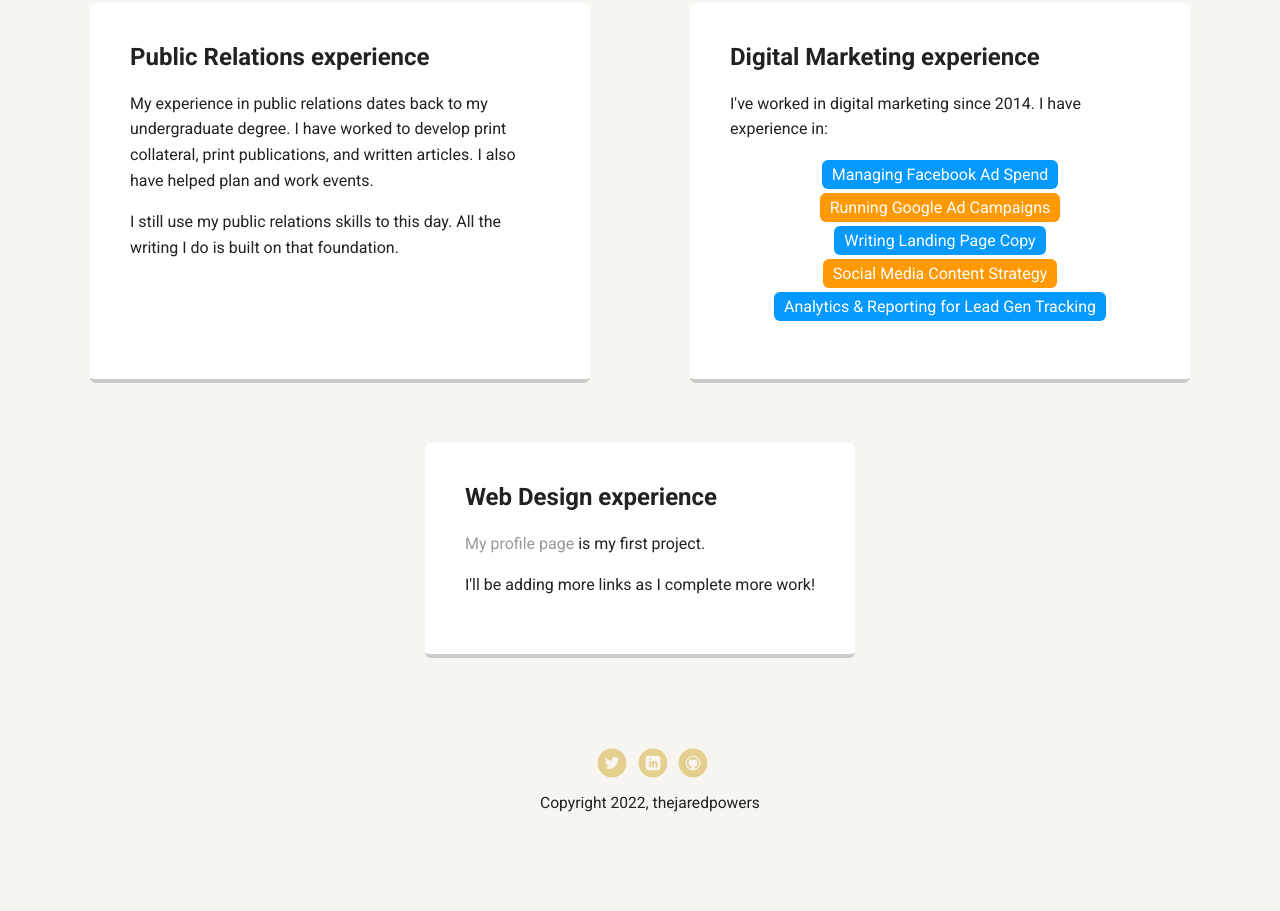
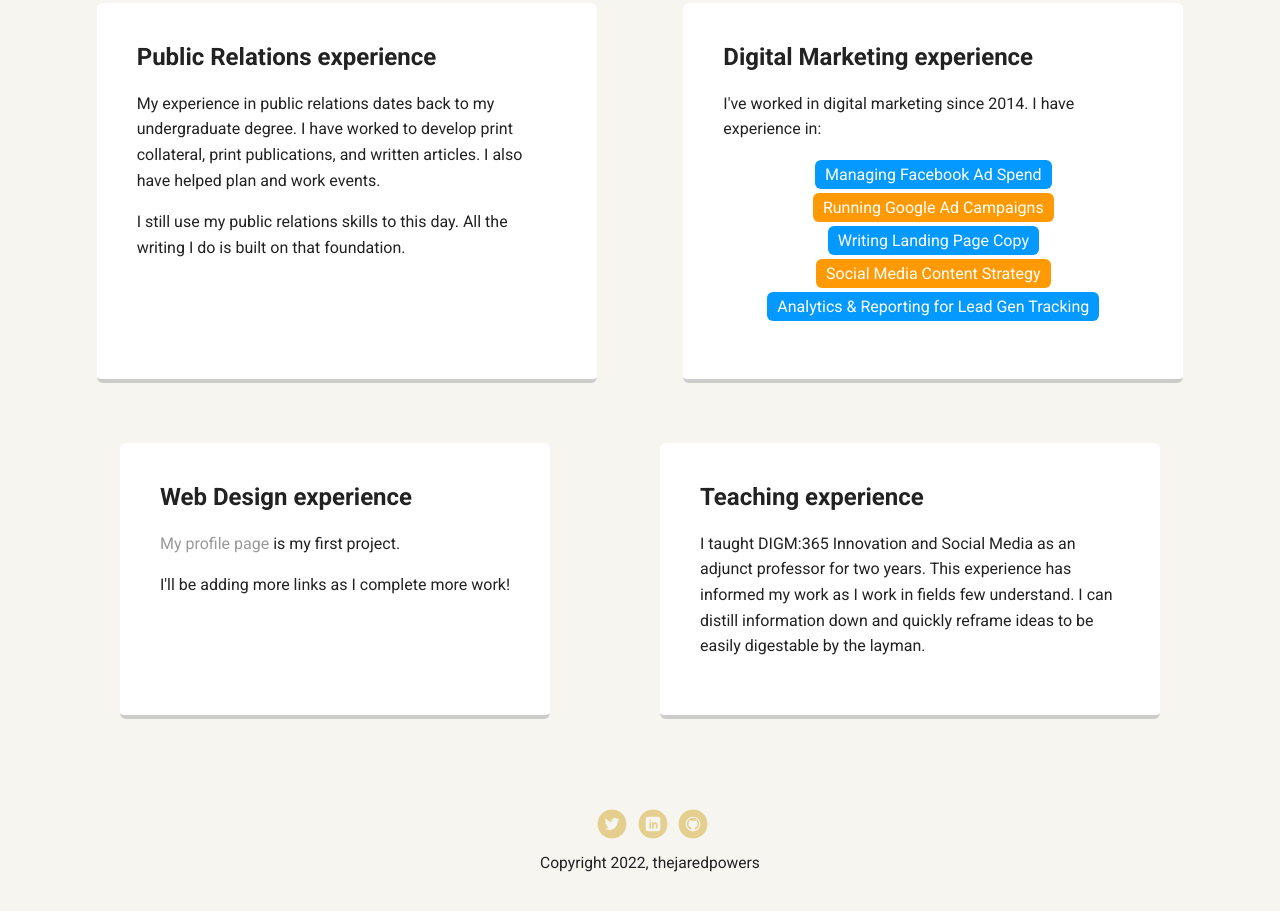
Before and after one commit to thejaredpowers/techdegree-project-1, a plain HTML site: page experience.html in a window 1280 px wide. Shown: the part 517-1428 px from the top of the page. Drawn offline with Linux system fonts and the light colour scheme; a web font is replaced by a local one.

Commit message:
More updates to experience.html

```diff
--- a/experience.html
+++ b/experience.html
@@ -50,6 +50,11 @@
         <p>I'll be adding more links as I complete more work!</p>
       </div>
 
+      <div class="card">
+        <h2>Teaching experience</h2>
+        <p>I taught DIGM:365 Innovation and Social Media as an adjunct professor for two years. This experience has informed my work as I work in fields few understand. I can distill information down and quickly reframe ideas to be easily digestable by the layman.</p>
+      </div>
+
     </main>
     <footer>
       <ul>
--- a/styles.css
+++ b/styles.css
@@ -175,7 +175,7 @@ a.social:hover {
       display: flex;
       max-width: 1200px;
       -ms-flex-pack: distribute;
-      justify-content: space-around;
+      justify-content: space-evenly;
       margin: 0 auto;
       flex-wrap: wrap;
   }
```
